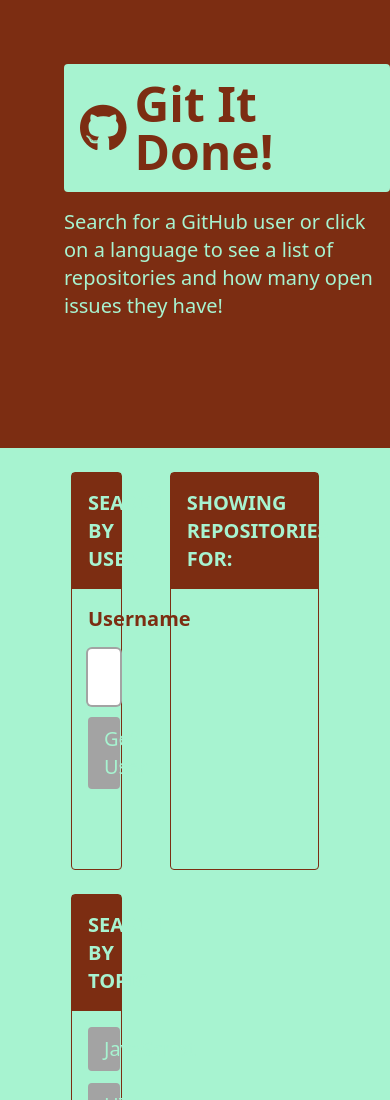
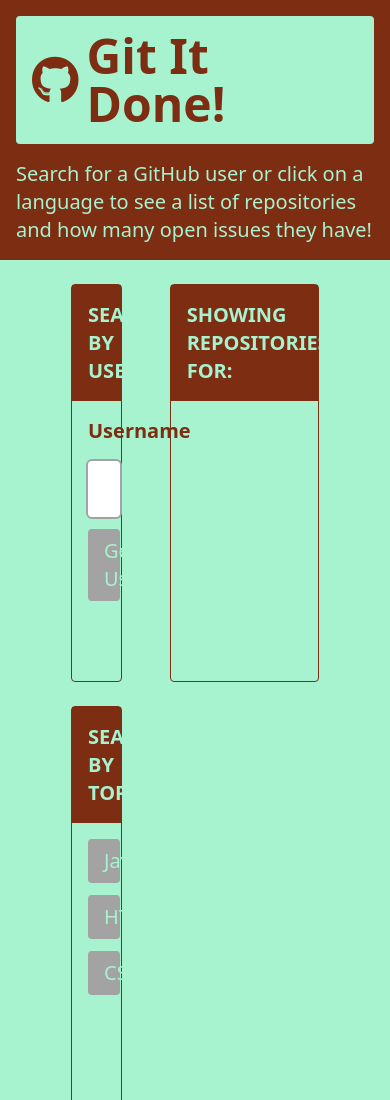
Before and after one commit to manavm1990/W21-24, a website built with Vite: page index.html in a window 390 px wide. Shown: the top 1100 px of the page. Built offline with nearby package versions, Linux system fonts and the light colour scheme.

Commit message:
feat: :iphone: header

```diff
--- a/src/style.css
+++ b/src/style.css
@@ -8,7 +8,7 @@
   }
 
   header {
-    @apply bg-orange-900 pt-16 pb-32 pl-16;
+    @apply bg-orange-900 p-4 sm:pt-8 sm:pb-16 sm:pl-8;
   }
 
   h1 {
```
